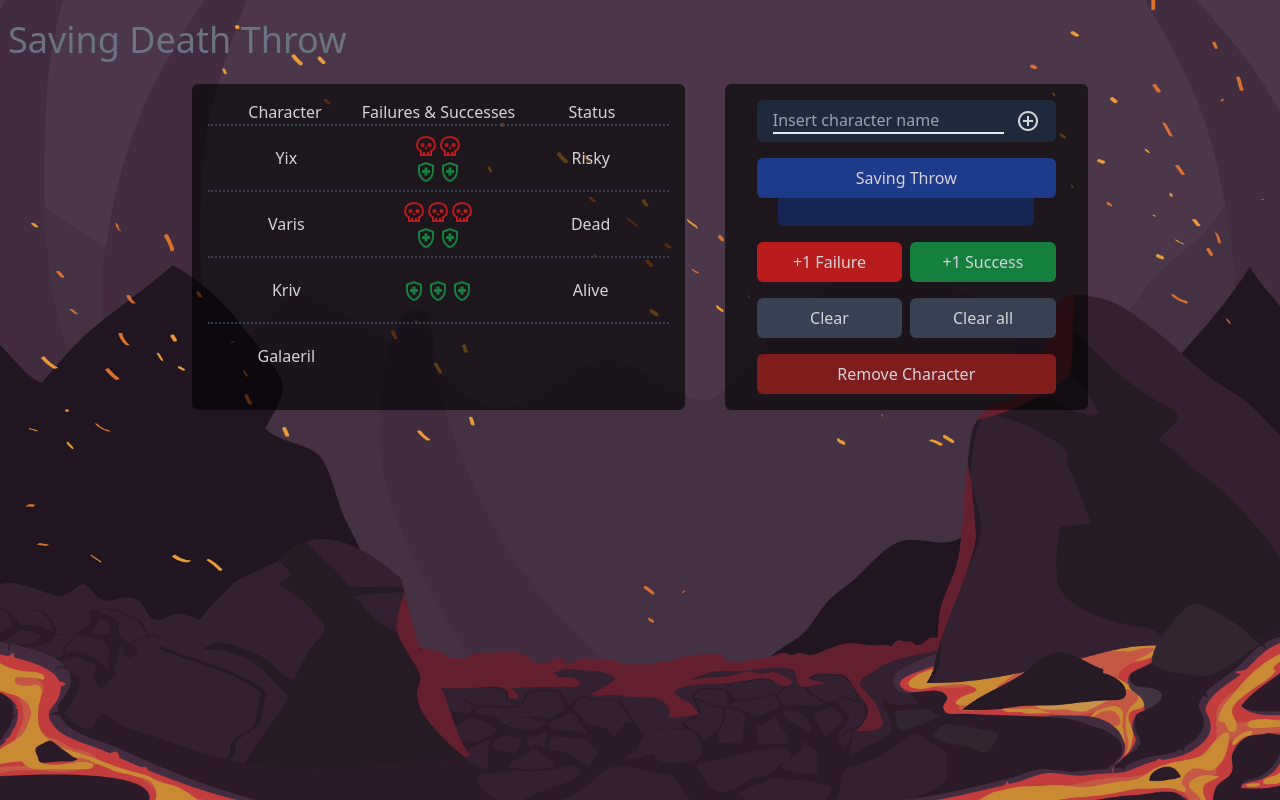
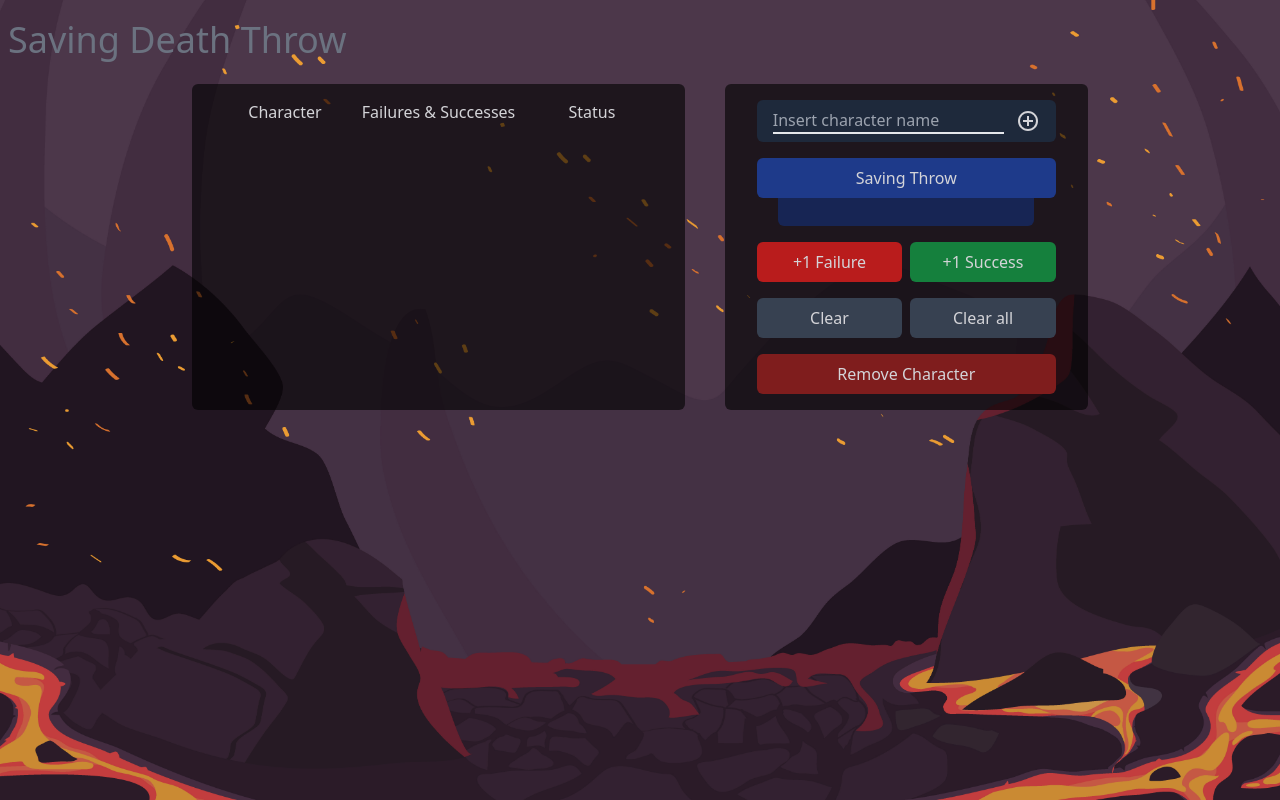
Before and after one commit to ricierirossi/death-saving-throw, a Vue app: page / in a window 1280 px wide. Built offline with nearby package versions, Linux system fonts and the light colour scheme.

Commit message:
Removed populated data

```diff
--- a/stores/StatusStore.js
+++ b/stores/StatusStore.js
@@ -2,41 +2,7 @@ import { defineStore } from "pinia";
 
 export const useStatusStore = defineStore("savings", {
     state: () => ({
-        // ! Remove mocked data
-        characters: [
-            {
-                id: 0,
-                name: "Yix",
-                failures: 2,
-                successess: 2,
-                status: "Risky",
-                selected: false,
-            },
-            {
-                id: 1,
-                name: "Varis",
-                failures: 3,
-                successess: 2,
-                status: "Dead",
-                selected: false,
-            },
-            {
-                id: 2,
-                name: "Kriv",
-                failures: 0,
-                successess: 3,
-                status: "Alive",
-                selected: false,
-            },
-            {
-                id: 3,
-                name: "Galaeril",
-                failures: 0,
-                successess: 0,
-                status: "",
-                selected: false,
-            },
-        ],
+        characters: [],
     }),
     actions: {
         addCharacter(character) {
@@ -107,23 +73,4 @@ export const useStatusStore = defineStore("savings", {
             });
         },
     },
-    // getters: {
-    //     statusChange: (state) => {
-    //         state.characters.forEach((character) => {
-    //             if (character.failures === 0 && character.successess === 0) {
-    //                 return (character.status = "");
-    //             }
-    //             if (character.failures === 3 && character.successess === 3) {
-    //                 return (character.status = "Schrodinger's cat");
-    //             }
-    //             if (character.failures === 3) {
-    //                 return (character.status = "Dead");
-    //             }
-    //             if (character.successess === 3) {
-    //                 return (character.status = "Alive");
-    //             }
-    //             return (character.status = "Risky");
-    //         });
-    //     },
-    // },
 });
```
